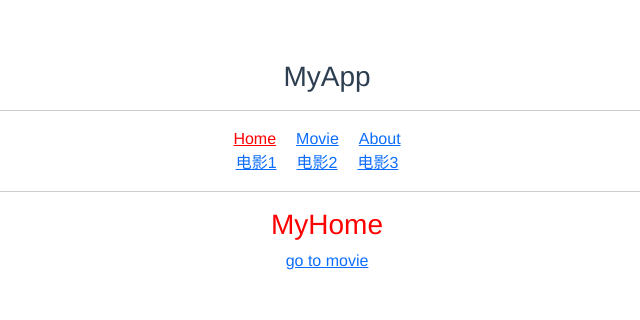
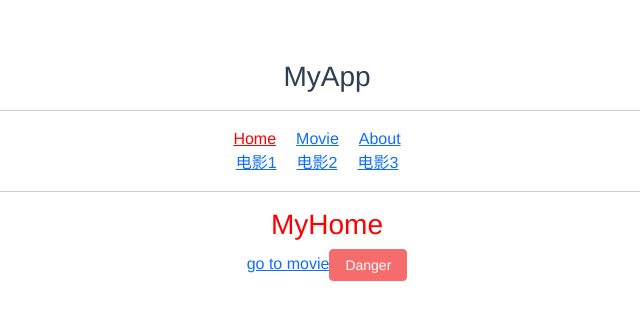
Before and after one commit to yuQ-7148/study_vue3.0, a Vue app: page /#/home in a window 1280 px wide. Shown: the top 320 px of the page, without its empty margins (313-953 px from the left). Built offline with nearby package versions, Linux system fonts and the light colour scheme.

Commit message:
添加element UI

```diff
--- a/package.json
+++ b/package.json
@@ -7,6 +7,7 @@
   },
   "dependencies": {
     "axios": "^1.3.4",
+    "element-plus": "^2.2.32",
     "mitt": "^3.0.0",
     "vue": "^3.0.4",
     "vue-router": "^4.1.6"
--- a/src/components/20.vue-router/MyHome.vue
+++ b/src/components/20.vue-router/MyHome.vue
@@ -2,6 +2,7 @@
     <div>
         <h3>MyHome</h3>
         <router-link :to="{ name: 'mov', params: { id: 2 } }">go to movie</router-link>
+        <el-button type="danger">Danger</el-button>
     </div>
 </template>
 
--- a/src/main.js
+++ b/src/main.js
@@ -2,6 +2,10 @@ import './assets/css/bootstrap.css'
 import './index.css'
 import axios from 'axios'
 import router from './components/20.vue-router/router.js'
+
+import ElementPlus from 'element-plus'
+import 'element-plus/dist/index.css'
+
 
 
 import { createApp } from 'vue'
@@ -21,9 +25,17 @@ import App from './components/20.vue-router/App.vue'
 
 const app = createApp(App)
 
-
+app.use(ElementPlus)
 app.use(router)
 axios.defaults.baseURL = 'https://www.escook.cn'
+
+
+axios.interceptors.request.use(config => {
+    console.log(config);
+    config.headers.Authorization = 'Bearer xxx'
+    return config
+})
+
 app.config.globalProperties.$http = axios
 
 // app.directive('focus', {
```
Also changed, not shown: 1 other file (tests, documents, lock files or other folders).
